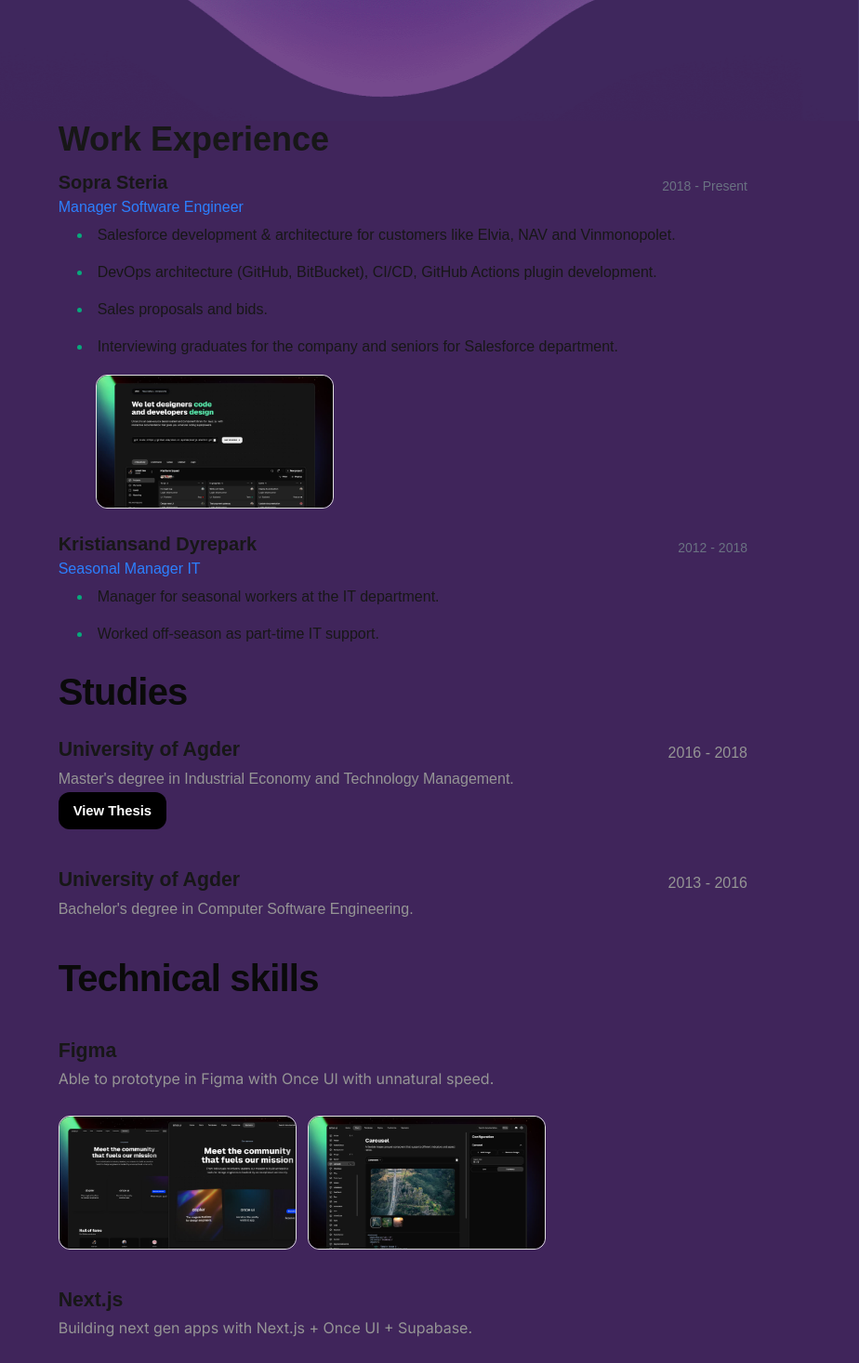
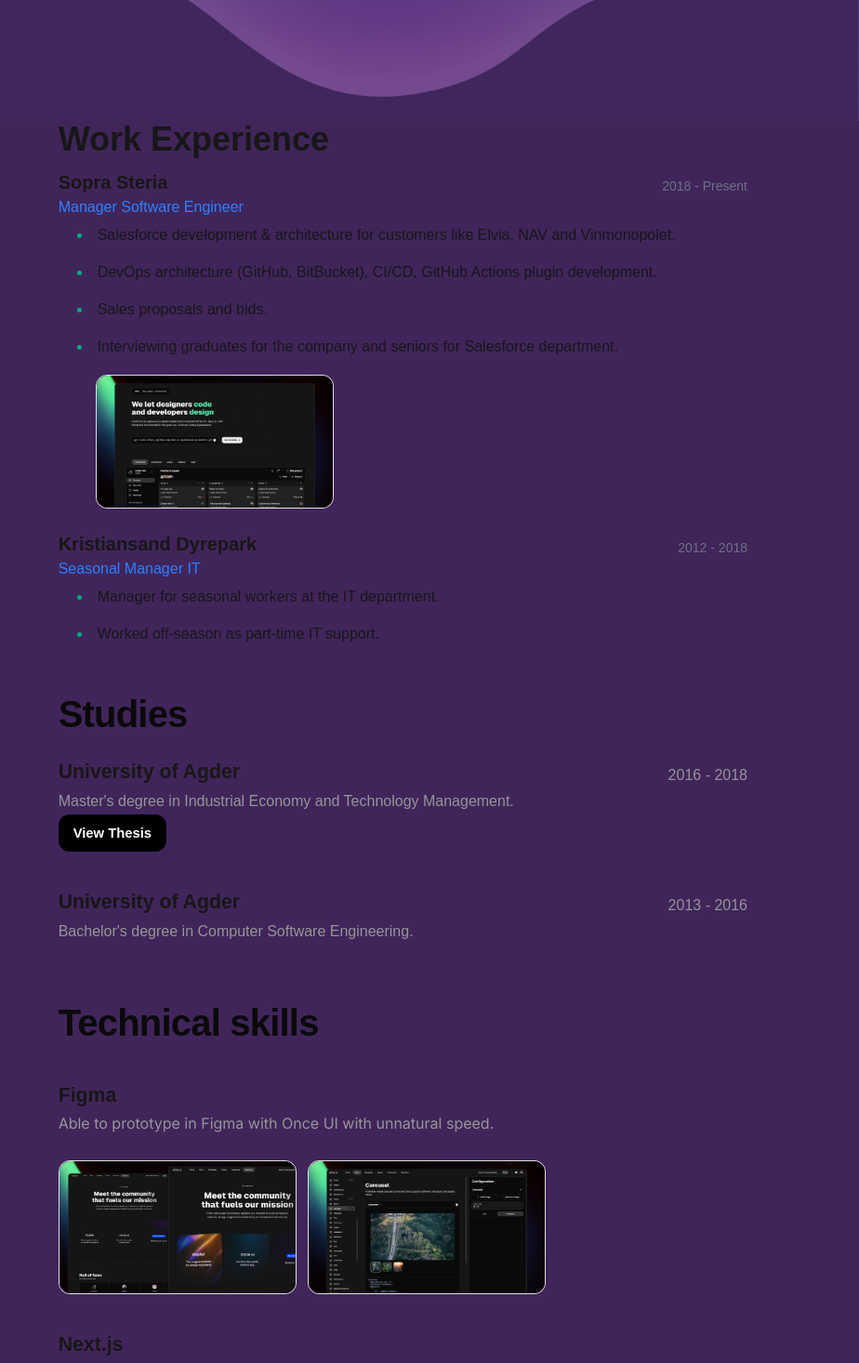
Before and after one commit to johnforeland/john.fore.land, a Next.js app: page /about in a window 1280 px wide. Shown: the part 1160-2626 px from the top of the page at 93% size, without its empty margins (356-1280 px from the left). Built offline with nearby package versions, Linux system fonts and the light colour scheme.

Commit message:
added gaps between each about cmp

```diff
--- a/src/app/about/page.tsx
+++ b/src/app/about/page.tsx
@@ -17,9 +17,11 @@ export default function About() {
     <>
       <div className="flex flex-col flex-grow-3">
         <MountainBackground>
-          <Work />
-          <Studies />
-          <Skills />
+          <div className="flex flex-col gap-6">
+            <Work />
+            <Studies />
+            <Skills />
+          </div>
         </MountainBackground>
       </div>
     </>
```
